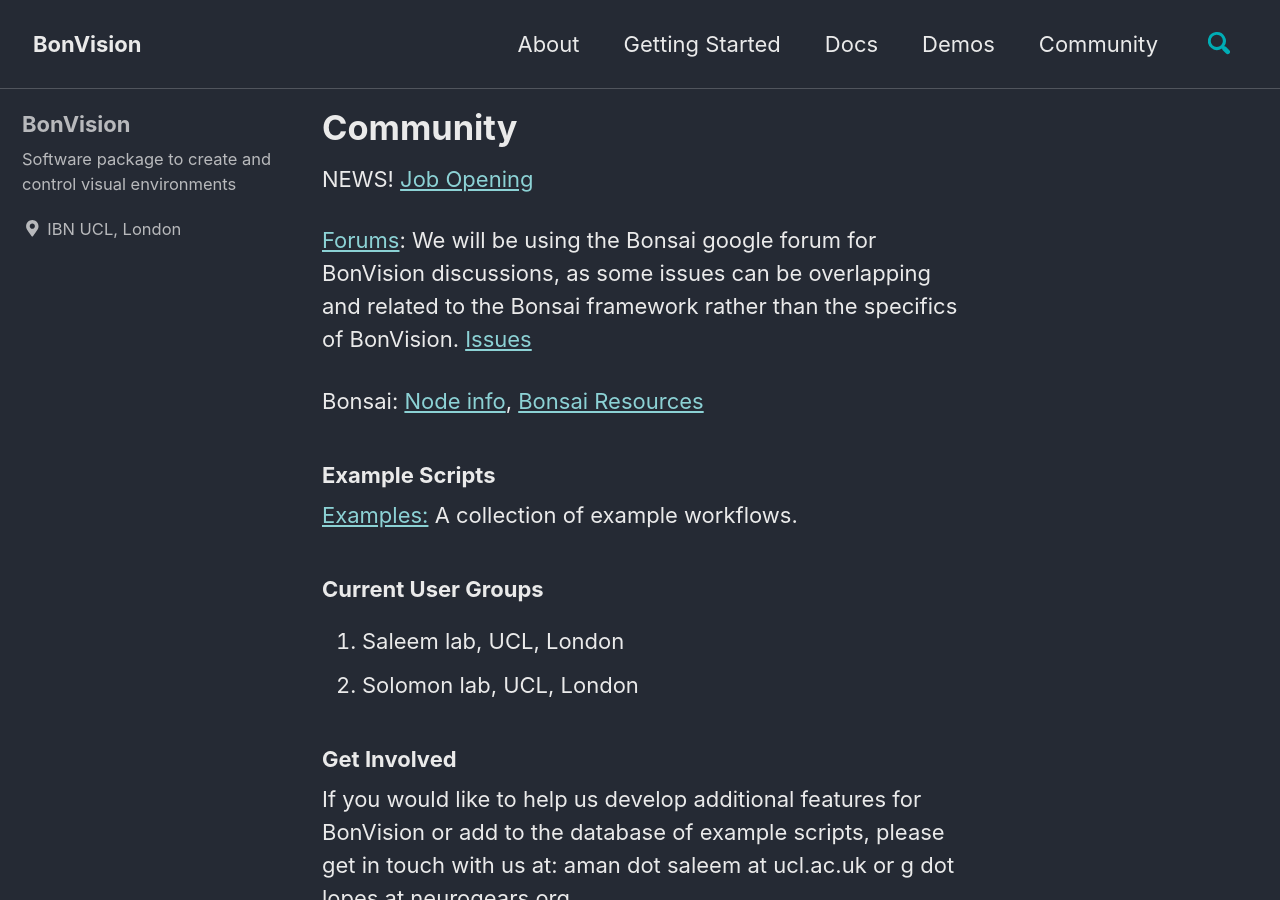
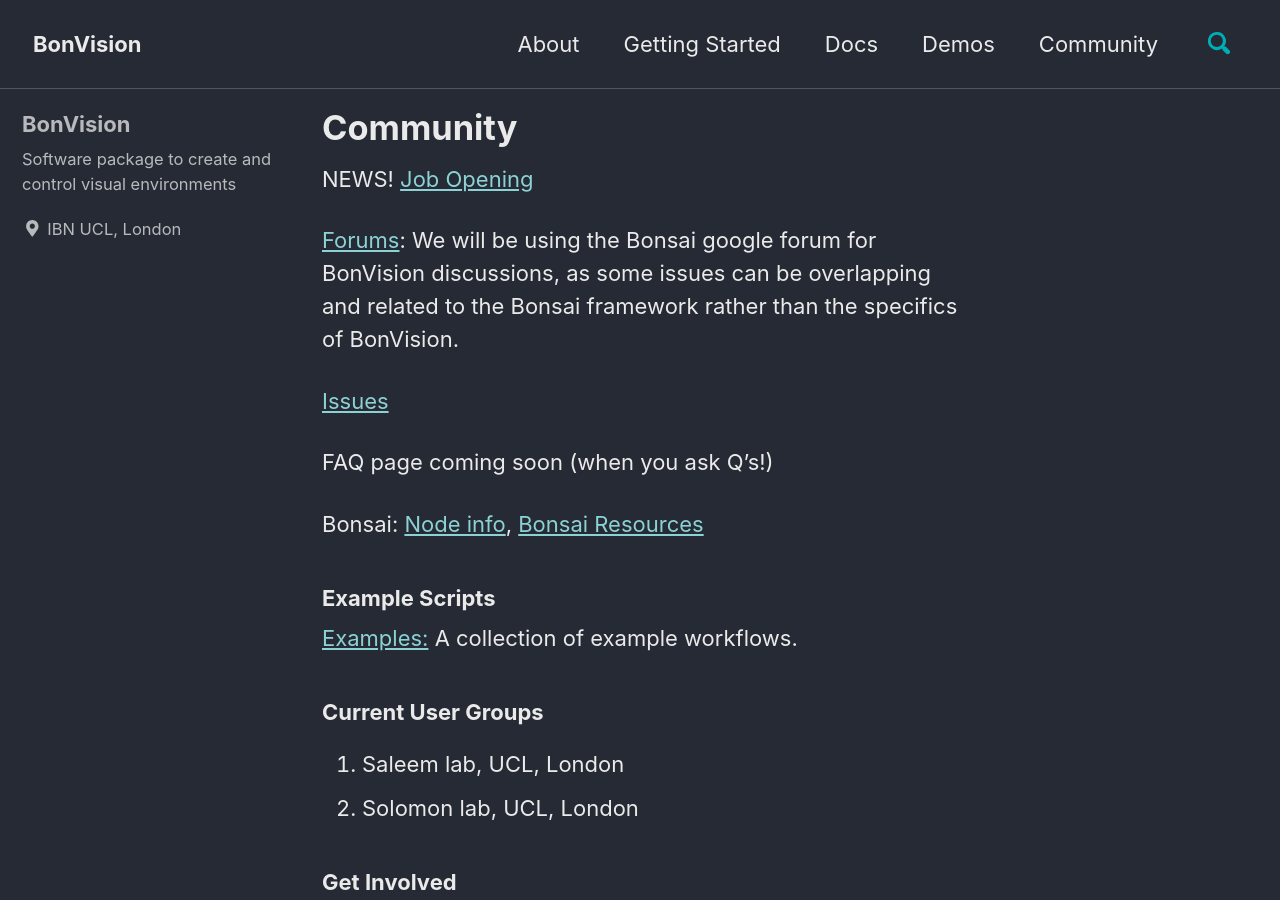
Before and after one commit to bonvision/bonvision.github.io, a Jekyll site: the page built from _info/community.md, in a window 1280 px wide and 900 px high. Built offline with Jekyll 4.4.1, drawn with Linux system fonts in a browser that asks for light colours; cached includes are drawn as plain includes.

Commit message:
Update community.md

```diff
--- a/_info/community.md
+++ b/_info/community.md
@@ -10,7 +10,11 @@
 NEWS! [Job Opening](https://bonvision.github.io/info/community/#job-opening)
 
 
-[Forums](https://groups.google.com/forum/#!forum/bonsai-users): We will be using the Bonsai google forum for BonVision discussions, as some issues can be overlapping and related to the Bonsai framework rather than the specifics of BonVision. [Issues](https://docs.google.com/document/d/1E-9zvr7HRs2WJzgaSD3-eQoQBEoej2nCy3y4QBgNC7k/edit?usp=sharing)
+[Forums](https://groups.google.com/forum/#!forum/bonsai-users): We will be using the Bonsai google forum for BonVision discussions, as some issues can be overlapping and related to the Bonsai framework rather than the specifics of BonVision.
+
+[Issues](https://docs.google.com/document/d/1E-9zvr7HRs2WJzgaSD3-eQoQBEoej2nCy3y4QBgNC7k/edit?usp=sharing)
+
+FAQ page coming soon (when you ask Q's!)
 
 Bonsai: [Node info](https://bonsai-rx.org//docs/observables/), [Bonsai Resources](https://bonsai-rx.org//resources/)
 
```
